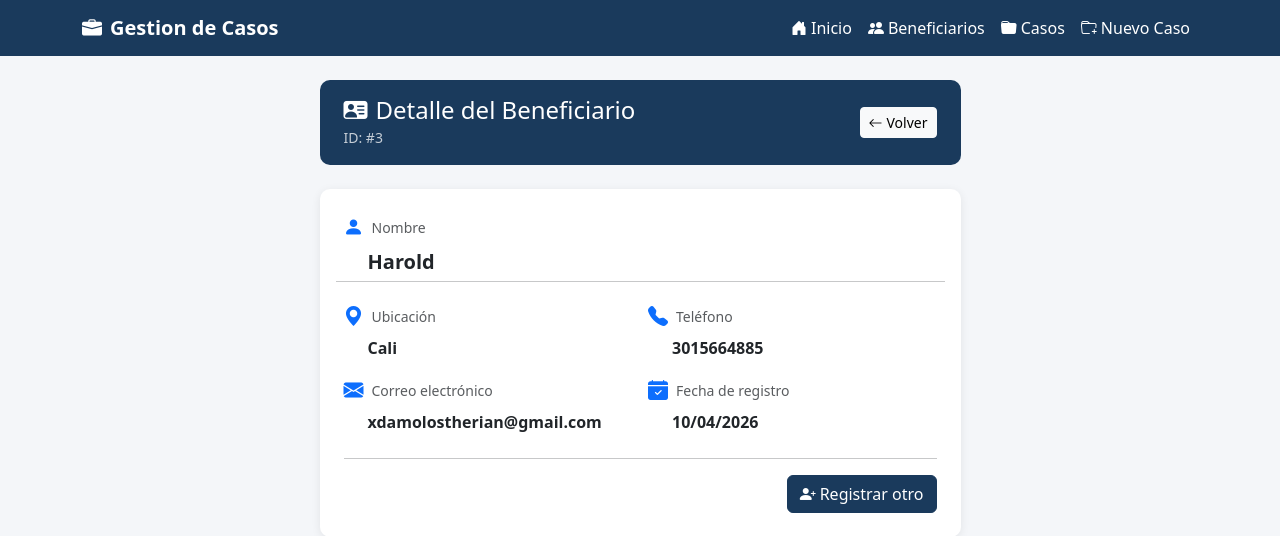
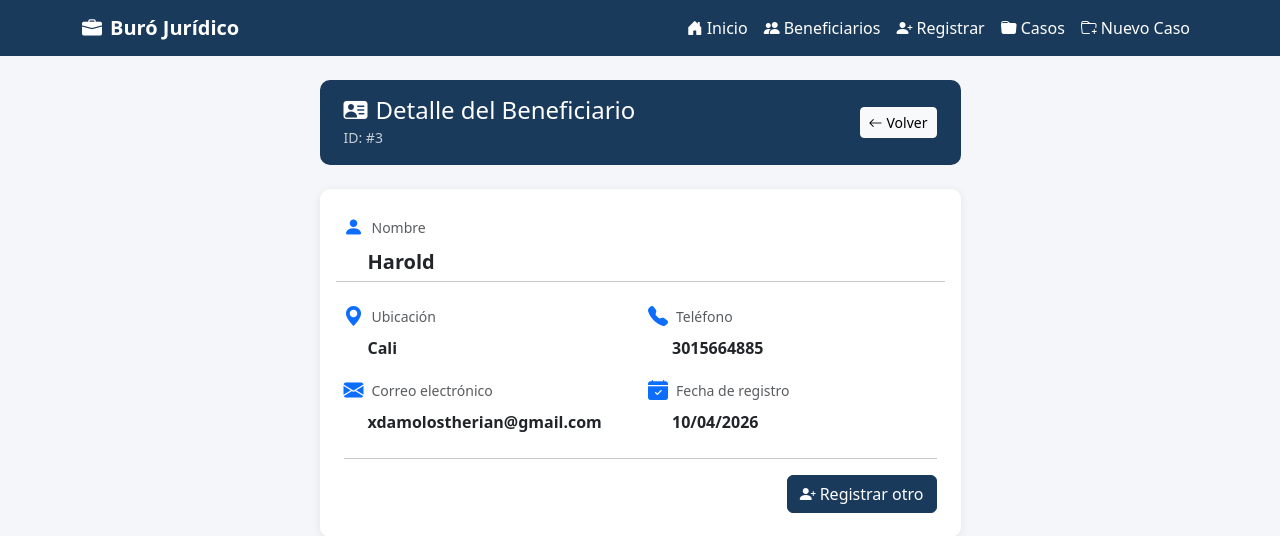
Before and after one commit to SamuBoc/Buro, a Django app: page /beneficiarios/beneficiario/3/ in a window 1280 px wide. Shown: the top 536 px of the page. Run offline with Django 5.2, Linux system fonts and the light colour scheme; data comes from the database, SQL or seed files in the repository.

Commit message:
Se hacen pequeñas correciones en la parte de benefiarios y resgistro de casos

```diff
--- a/Gestion_de_Casos_T4/beneficiary/templates/beneficiary/base.html
+++ b/Gestion_de_Casos_T4/beneficiary/templates/beneficiary/base.html
@@ -3,7 +3,7 @@
 <head>
     <meta charset="UTF-8">
     <meta name="viewport" content="width=device-width, initial-scale=1.0">
-    <title>{% block title %}Gestion de Casos{% endblock %}</title>
+    <title>{% block title %}Gesti&oacute;n de Casos{% endblock %}</title>
     <link href="https://cdn.jsdelivr.net/npm/bootstrap@5.3.0/dist/css/bootstrap.min.css" rel="stylesheet">
     <link href="https://cdn.jsdelivr.net/npm/bootstrap-icons@1.10.5/font/bootstrap-icons.css" rel="stylesheet">
     <style>
@@ -41,8 +41,8 @@
 <body>
     <nav class="navbar navbar-expand-lg">
         <div class="container">
-            <a class="navbar-brand fw-bold" href="{% url 'home' %}">
-                <i class="bi bi-briefcase-fill me-2"></i>Gestion de Casos
+            <a class="navbar-brand fw-bold" href="{% url 'beneficiary_list' %}">
+                <i class="bi bi-briefcase-fill me-2"></i>Bur&oacute; Jur&iacute;dico
             </a>
             <div class="navbar-nav ms-auto">
                 <a class="nav-link" href="{% url 'home' %}">
@@ -50,6 +50,9 @@
                 </a>
                 <a class="nav-link" href="{% url 'beneficiary_list' %}">
                     <i class="bi bi-people-fill me-1"></i>Beneficiarios
+                </a>
+                <a class="nav-link" href="{% url 'beneficiary_register' %}">
+                    <i class="bi bi-person-plus-fill me-1"></i>Registrar
                 </a>
                 <a class="nav-link" href="{% url 'case_list' %}">
                     <i class="bi bi-folder-fill me-1"></i>Casos
```
